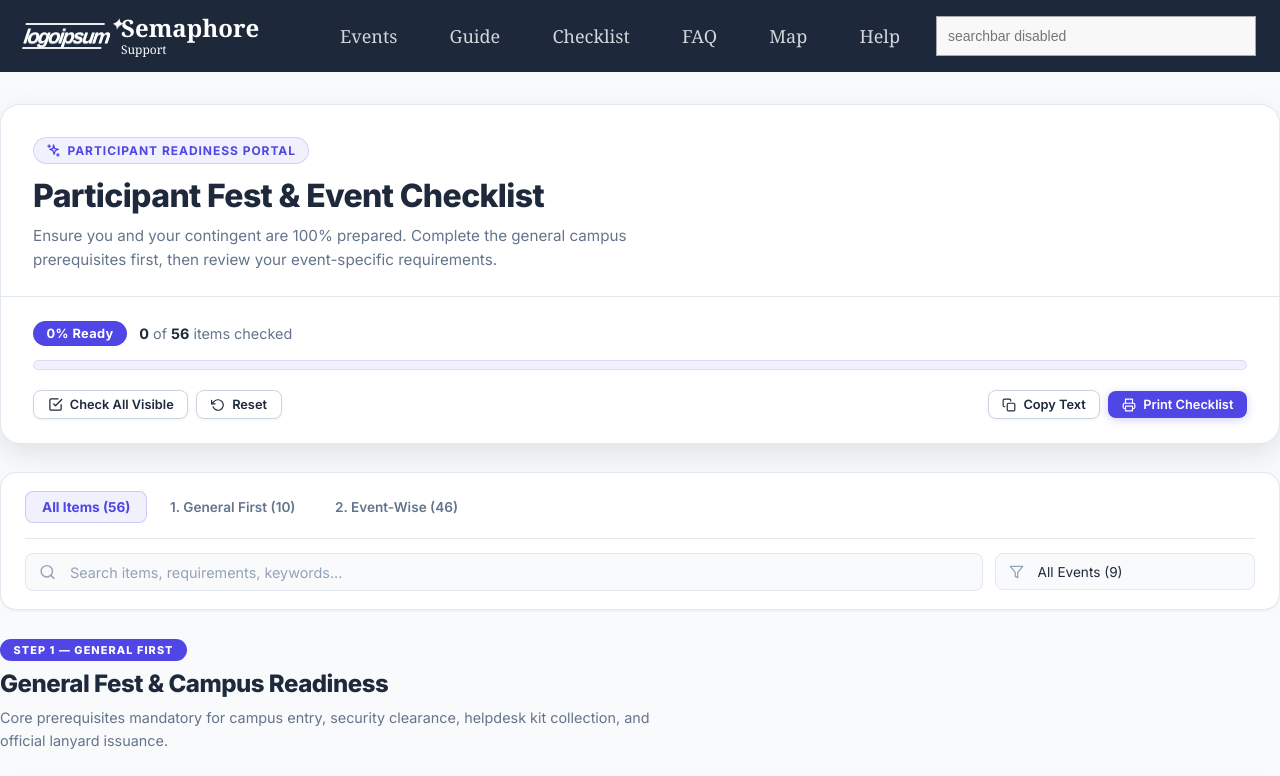
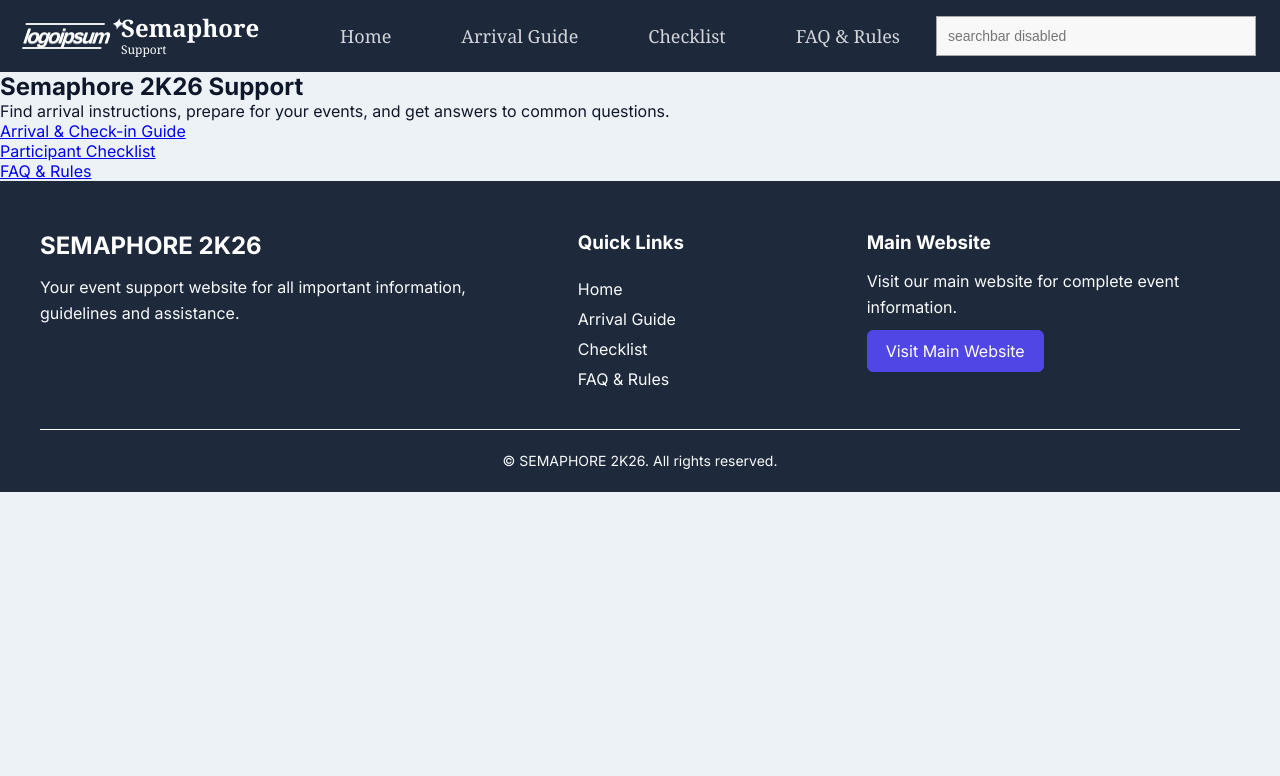
Before and after one commit to Rishith-21/support_semaphore26, a React (Vite) app: page / in a window 1280 px wide. Shown: the top 776 px of the page. Built offline with nearby package versions, Linux system fonts and the light colour scheme.

Commit message:
Ready for homepage design

```diff
--- a/package.json
+++ b/package.json
@@ -13,7 +13,8 @@
     "framer-motion": "^13.1.1",
     "lucide-react": "^1.39.0",
     "react": "^19.2.8",
-    "react-dom": "^19.2.8"
+    "react-dom": "^19.2.8",
+    "react-router-dom": "^7.18.3"
   },
   "devDependencies": {
     "@eslint/js": "^10.0.1",
--- a/src/App.jsx
+++ b/src/App.jsx
@@ -1,11 +1,28 @@
-import './App.css'
-import { ChecklistSection } from './components/ChecklistSection';
+import { BrowserRouter, Navigate, Route, Routes } from 'react-router-dom';
+import './App.css';
 import HeaderNav from './components/header_nav';
+import { Footer } from './components/footer';
+import HomePage from './pages/home_page';
+import ArrivalPage from './pages/arrival_page';
+import ChecklistPage from './pages/checklist_page';
+import FaqPage from './pages/faq_page';
 
-function App()
-{
-  return ( <> <HeaderNav /> <ChecklistSection /> </> )
+function App() {
+  return (
+    <BrowserRouter>
+      <HeaderNav />
+      <main>
+        <Routes>
+          <Route path="/" element={<HomePage />} />
+          <Route path="/arrival" element={<ArrivalPage />} />
+          <Route path="/checklist" element={<ChecklistPage />} />
+          <Route path="/faq" element={<FaqPage />} />
+          <Route path="*" element={<Navigate to="/" replace />} />
+        </Routes>
+      </main>
+      <Footer />
+    </BrowserRouter>
+  );
 }
 
-
-export default App
+export default App;
--- a/src/components/ChecklistSection.jsx
+++ b/src/components/ChecklistSection.jsx
@@ -39,11 +39,9 @@ export function ChecklistSection({ globalSearch = '' }) {
   const [copiedToast, setCopiedToast] = useState(false);
   const [activeTab, setActiveTab] = useState('all');
 
-  useEffect(() => { if (globalSearch) setSearchQuery(globalSearch); }, [globalSearch]);
-
   useEffect(() => {
     try { localStorage.setItem(STORAGE_KEY, JSON.stringify(checkedItems)); }
-    catch (e) { /* silent */ }
+    catch { /* localStorage may be unavailable */ }
   }, [checkedItems]);
 
   const toggleItem = (id) =>
--- a/src/components/FaqSection.jsx
+++ b/src/components/FaqSection.jsx
@@ -1,4 +1,4 @@
-import React, { useMemo, useState, useEffect } from 'react';
+import { useMemo, useState, useEffect } from 'react';
 import {
   IconHelpCircle,
   IconChevronDown,
--- a/src/components/Icons.jsx
+++ b/src/components/Icons.jsx
@@ -1,4 +1,3 @@
-import React from 'react';
 
 export const IconHome = ({ className = "w-5 h-5", size = 20 }) => (
   <svg width={size} height={size} viewBox="0 0 24 24" fill="none" stroke="currentColor" strokeWidth="2" strokeLinecap="round" strokeLinejoin="round" className={className}>
--- a/src/components/footer.jsx
+++ b/src/components/footer.jsx
@@ -1,51 +1,28 @@
+import { Link } from 'react-router-dom';
 import './footer.css';
 
 export function Footer() {
   return (
     <footer className="footer">
       <div className="footer-container">
-
         <div className="footer-brand">
           <h2>SEMAPHORE 2K26</h2>
-          <p>
-            Your event support website for all important
-            information, guidelines and assistance.
-          </p>
+          <p>Your event support website for all important information, guidelines and assistance.</p>
         </div>
-
         <div className="footer-links">
           <h3>Quick Links</h3>
-
-          <a href="#home">Home</a>
-          <a href="#events">Events</a>
-          <a href="#schedule">Schedule</a>
-          <a href="#faq">FAQ</a>
-          <a href="#contacts">Contact</a>
+          <Link to="/">Home</Link>
+          <Link to="/arrival">Arrival Guide</Link>
+          <Link to="/checklist">Checklist</Link>
+          <Link to="/faq">FAQ &amp; Rules</Link>
         </div>
-
         <div className="footer-main-website">
           <h3>Main Website</h3>
-
-          <p>
-            Visit our main website for complete event
-            information.
-          </p>
-
-          <a
-            href="https://www.semaphore2k26.in/"
-            target="_blank"
-            rel="noopener noreferrer"
-            className="main-website-button"
-          >
-            Visit Main Website
-          </a>
+          <p>Visit our main website for complete event information.</p>
+          <a href="https://www.semaphore2k26.in/" target="_blank" rel="noopener noreferrer" className="main-website-button">Visit Main Website</a>
         </div>
-
       </div>
-
-      <div className="footer-bottom">
-        <p>© SEMAPHORE 2K26. All rights reserved.</p>
-      </div>
+      <div className="footer-bottom"><p>© SEMAPHORE 2K26. All rights reserved.</p></div>
     </footer>
   );
 }
--- a/src/components/header_nav.jsx
+++ b/src/components/header_nav.jsx
@@ -1,37 +1,32 @@
-import './header_nav.css'
+import { NavLink } from 'react-router-dom';
+import './header_nav.css';
 
-const navigationItems = ['Events', 'Guide', 'Checklist', 'FAQ', 'Map', 'Help']
+const navigationItems = [
+  { label: 'Home', to: '/' },
+  { label: 'Arrival Guide', to: '/arrival' },
+  { label: 'Checklist', to: '/checklist' },
+  { label: 'FAQ & Rules', to: '/faq' },
+];
 
 function HeaderNav() {
   return (
     <header className="site-header">
       <nav className="header-nav" aria-label="Primary navigation">
-        <a className="header-brand" href="#top" aria-label="Semaphore Support home">
-          <span className="brand-mark" aria-hidden="true">
-            logoipsum<span className="brand-spark">✦</span>
-          </span>
-          <span className="brand-copy">
-            <strong>Semaphore</strong>
-            <small>Support</small>
-          </span>
-        </a>
-
+        <NavLink className="header-brand" to="/" aria-label="Semaphore Support home">
+          <span className="brand-mark" aria-hidden="true">logoipsum<span className="brand-spark">✦</span></span>
+          <span className="brand-copy"><strong>Semaphore</strong><small>Support</small></span>
+        </NavLink>
         <div className="header-links">
-          {navigationItems.map((item) => (
-            <a key={item} href={`#${item.toLowerCase()}`}>
-              {item}
-            </a>
-          ))}
+          {navigationItems.map((item) => <NavLink key={item.to} to={item.to}>{item.label}</NavLink>)}
         </div>
-
         <label className="header-search">
           <span className="visually-hidden">Search</span>
           <input type="search" placeholder="searchbar disabled" disabled />
         </label>
       </nav>
     </header>
-  )
+  );
 }
 
-export { HeaderNav }
-export default HeaderNav
+export { HeaderNav };
+export default HeaderNav;
--- /dev/null
+++ b/src/pages/arrival_page.jsx
@@ -0,0 +1,5 @@
+import ArrivalCheckin from '../components/check-in/ArrivalCheckin';
+
+export default function ArrivalPage() {
+  return <ArrivalCheckin />;
+}
--- /dev/null
+++ b/src/pages/checklist_page.jsx
@@ -0,0 +1,5 @@
+import { ChecklistSection } from '../components/ChecklistSection';
+
+export default function ChecklistPage() {
+  return <ChecklistSection />;
+}
--- /dev/null
+++ b/src/pages/faq_page.jsx
@@ -0,0 +1,6 @@
+import { FaqSection } from '../components/FaqSection';
+import { faqCategories, faqData } from '../data/faqData';
+
+export default function FaqPage() {
+  return <FaqSection faqData={faqData} categories={faqCategories} />;
+}
--- a/src/pages/home_page.jsx
+++ b/src/pages/home_page.jsx
@@ -0,0 +1,17 @@
+import { Link } from 'react-router-dom';
+
+export default function HomePage() {
+  return (
+    <section id="home" aria-labelledby="home-title">
+      <h1 id="home-title">Semaphore 2K26 Support</h1>
+      <p>Find arrival instructions, prepare for your events, and get answers to common questions.</p>
+      <nav aria-label="Support pages">
+        <ul>
+          <li><Link to="/arrival">Arrival &amp; Check-in Guide</Link></li>
+          <li><Link to="/checklist">Participant Checklist</Link></li>
+          <li><Link to="/faq">FAQ &amp; Rules</Link></li>
+        </ul>
+      </nav>
+    </section>
+  );
+}
```
Also changed, not shown: 1 other file (tests, documents, lock files or other folders).
